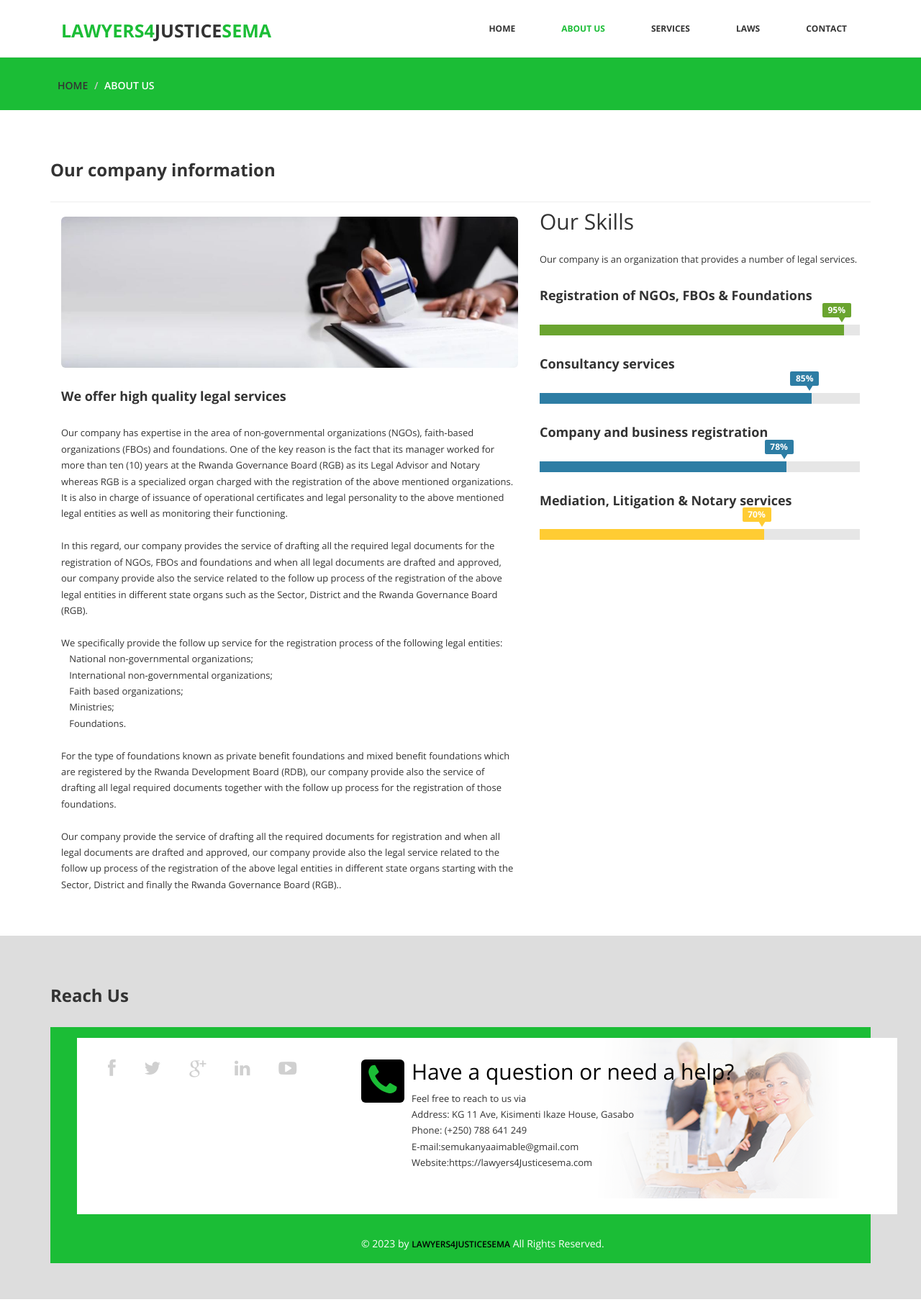
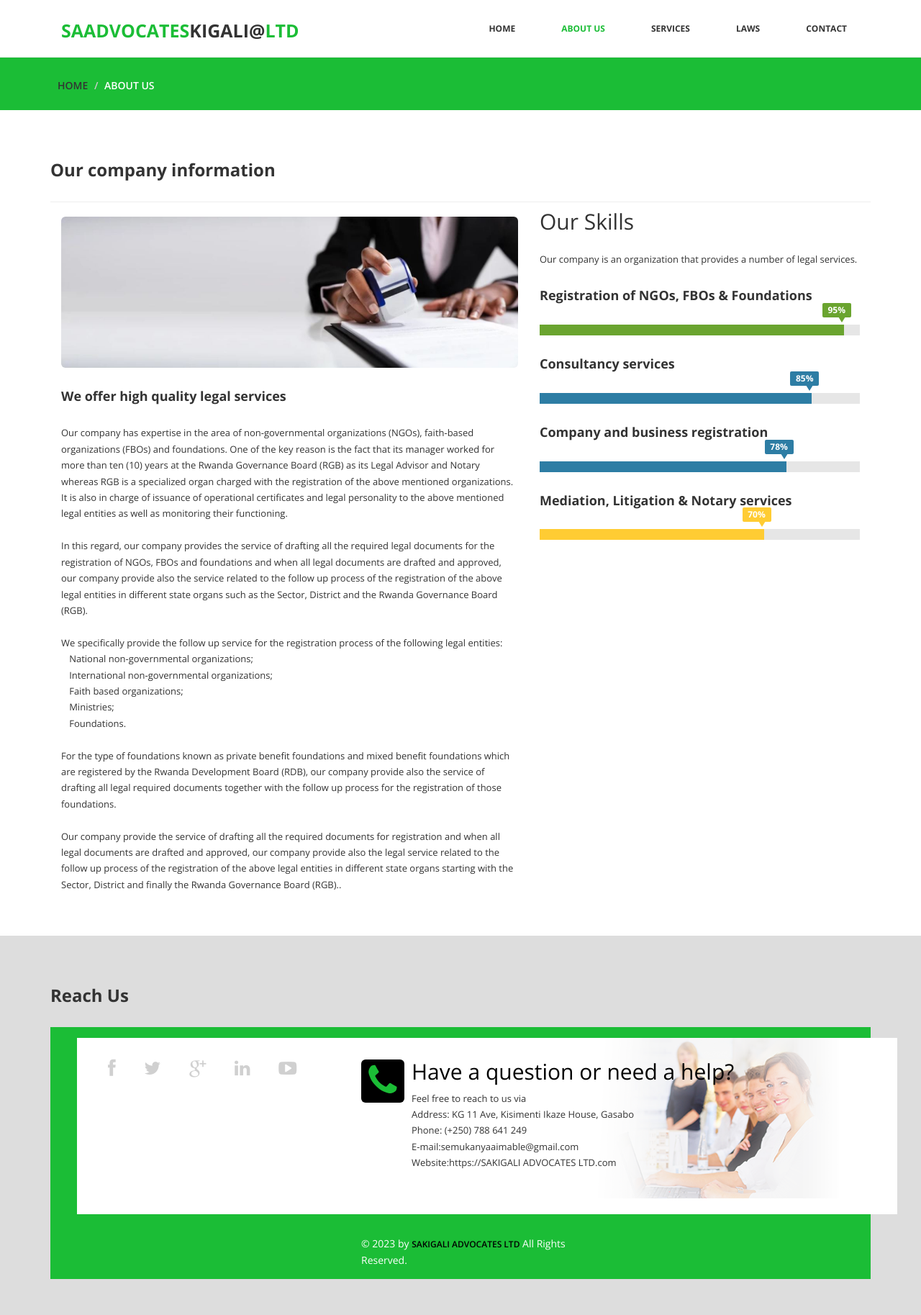
Before and after one commit to umugabo/Lawyer, a plain HTML site: page about.html in a window 1280 px wide. Shown: the whole page at 72% size. Before the commit the page ends 1805 px from the top, so only its background shows below. Drawn offline with nearby package versions, Linux system fonts and the light colour scheme.

Commit message:
change from lawyers 4 justice o domain name

```diff
--- a/about.html
+++ b/about.html
@@ -4,7 +4,7 @@
     <meta charset="utf-8">
     <meta http-equiv="X-UA-Compatible" content="IE=edge">
     <meta name="viewport" content="width=device-width, initial-scale=1">
-	<title>Lawyers4Justicesema</title>
+	<title>SAKIGALI ADVOCATES LTD</title>
 
     <!-- Bootstrap -->
     <link href="css/bootstrap.min.css" rel="stylesheet">
@@ -32,7 +32,10 @@
 							<span class="icon-bar"></span>
 						</button>
 						<div class="navbar-brand">
-							<a href="index.html"><h1><span>LAWYERS4</span>JUSTICE<span>SEMA</span></h1></a>
+							<a href="index.html">
+								<!-- <h1><span>LAWYERS4</span>JUSTICE<span>SEMA</span></h1> -->
+								<h1><span>SA</span><span>ADVOCATES</span>KIGALI@<span>Ltd</span></h1>
+							</a>
 						</div>
 					</div>
 
@@ -199,7 +202,7 @@ Governance Board (RGB)..</p>
 										Address: KG 11 Ave, Kisimenti Ikaze House, Gasabo <br>
 										Phone: (+250) 788 641 249<br>
 										E-mail:semukanyaaimable@gmail.com<br>
-										Website:https://lawyers4Justicesema.com
+										Website:https://SAKIGALI ADVOCATES LTD.com
 
 			</p>
 									</div>
@@ -211,7 +214,7 @@ Governance Board (RGB)..</p>
 
 				<div class="col-md-4 col-md-offset-4">
 					<div class="copyright">
-						&copy; 2023 by <a target="_blank" href="index.html" title="Free Twitter Bootstrap WordPress Themes and HTML templates">LAWYERS4JUSTICESEMA</a> All Rights Reserved.
+						&copy; 2023 by <a target="_blank" href="index.html" title="Free Twitter Bootstrap WordPress Themes and HTML templates">SAKIGALI ADVOCATES LTD</a> All Rights Reserved.
 					</div>
                     <!--
                         All links in the footer should remain intact.
```
Also changed, not shown: contact.html (+8 -5 lines), index.html (+5 -5 lines), law.html (+6 -3 lines), offers.html (+6 -3 lines), services.html (+4 -3 lines), thanks.html (+7 -4 lines).
